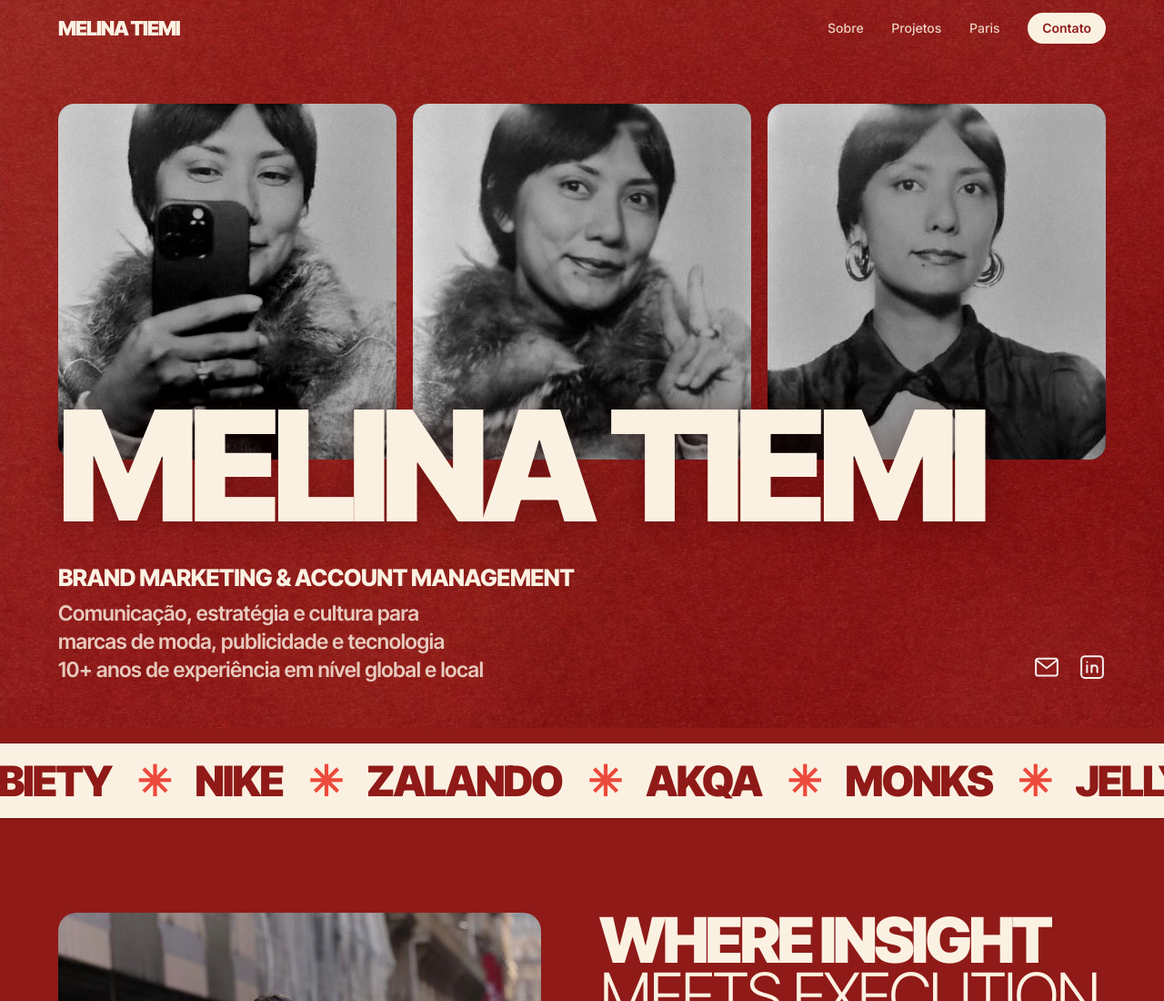
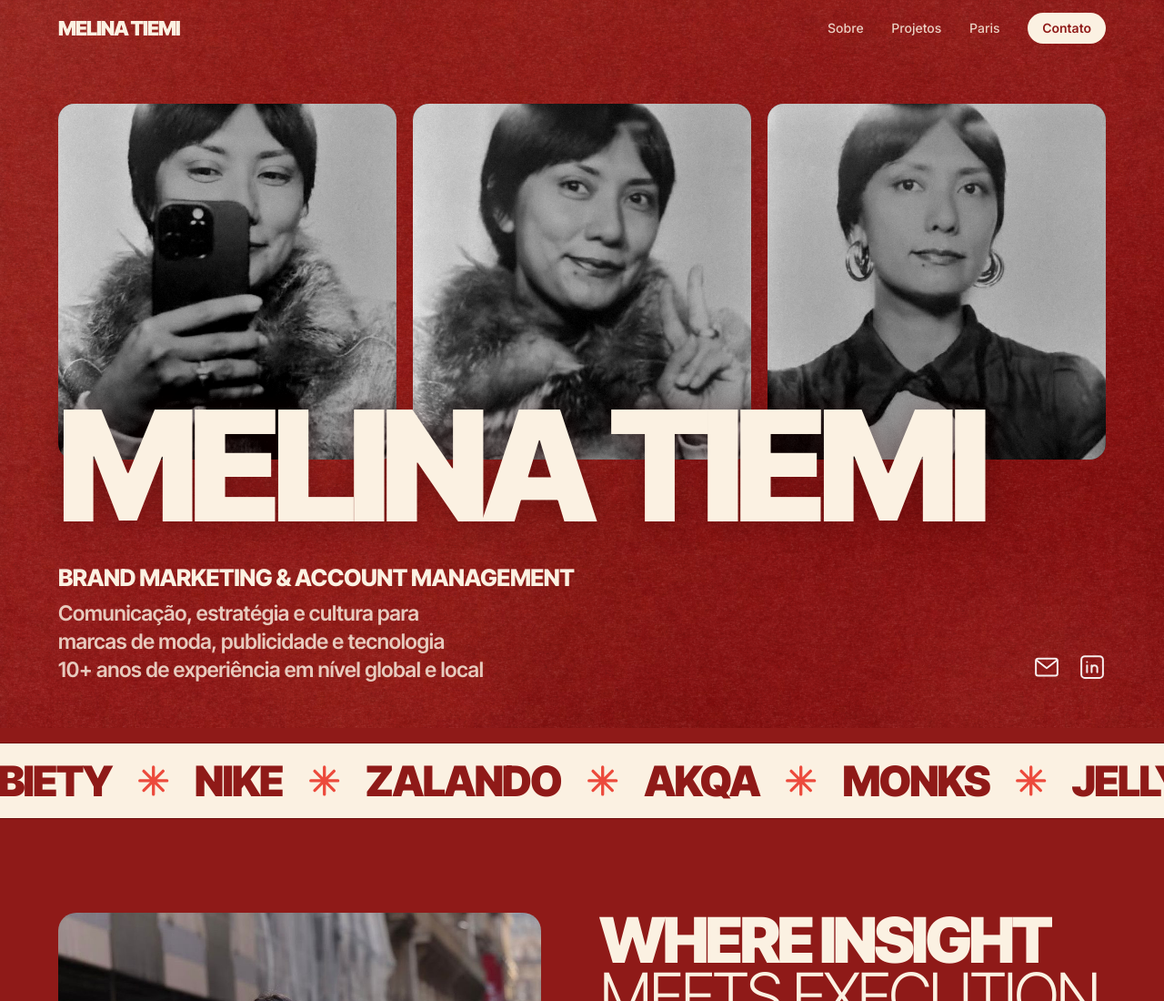
Before and after one commit to adriameira/mtiemi, a plain HTML site: page index-pt.html in a window 1280 px wide. Shown: the top 1100 px of the page at 91% size. Drawn offline with Linux system fonts and the light colour scheme.

Commit message:
Mobile: SVG marquee asterisks, adidas image above text
The ✳ character rendered as an emoji on phones; use an inline SVG in
the coral colour instead. On ≤900px the adidas card now shows its
image first in the same 16:10 format as the other project cards.

Co-Authored-By: Claude Opus 5.5 <noreply@anthropic.com>
Claude-Session: https://claude.ai/code/session_01RMN9JY6VXfwHkJwR7gPZwF

```diff
--- a/index-pt.html
+++ b/index-pt.html
@@ -168,6 +168,8 @@ footer{display:flex;justify-content:space-between;gap:16px;flex-wrap:wrap;paddin
  .stat:nth-child(odd){padding-right:10px}.stat:nth-child(even){padding-left:12px}
  body{background-attachment:scroll}
 }
+.track span i .ast{display:inline-block;width:.78em;height:.78em;vertical-align:-.02em;fill:none;stroke:currentColor;stroke-width:2.2;stroke-linecap:round}
+@media(max-width:900px){.card.feat{gap:14px;align-items:stretch}.card.feat .imgs.one{order:-1;max-width:none;justify-self:stretch}.card.feat .imgs.one img{aspect-ratio:16/10;object-position:center 30%}}
 </style>
 </head>
 <body>
@@ -269,7 +271,7 @@ footer{display:flex;justify-content:space-between;gap:16px;flex-wrap:wrap;paddin
 <script>
 {
 const brands=['adidas','WGSN','Highsnobiety','Nike','Zalando','AKQA','Monks','Jellyfish','90 Antiope Magazine','Cartier','Moncler','Google','BMW'];
-const one=brands.map(b=>`<span>${b}<i>✳</i></span>`).join('');
+const one=brands.map(b=>`<span>${b}<i><svg class="ast" viewBox="0 0 24 24" aria-hidden="true"><path d="M12 2v20M2 12h20M4.9 4.9l14.2 14.2M19.1 4.9 4.9 19.1"/></svg></i></span>`).join('');
 document.getElementById('track').innerHTML=one+one;
 
 const projects=[
```
Also changed, not shown: index.html (+3 -1 lines).
